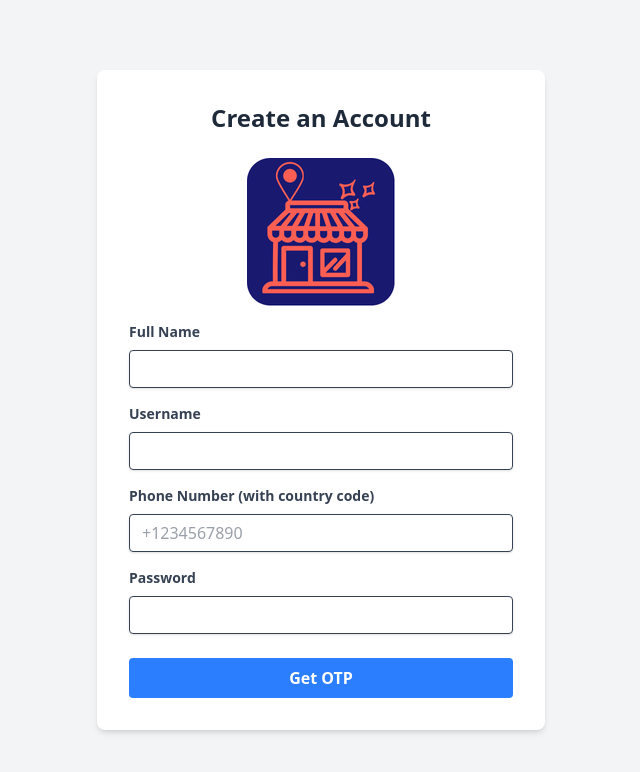
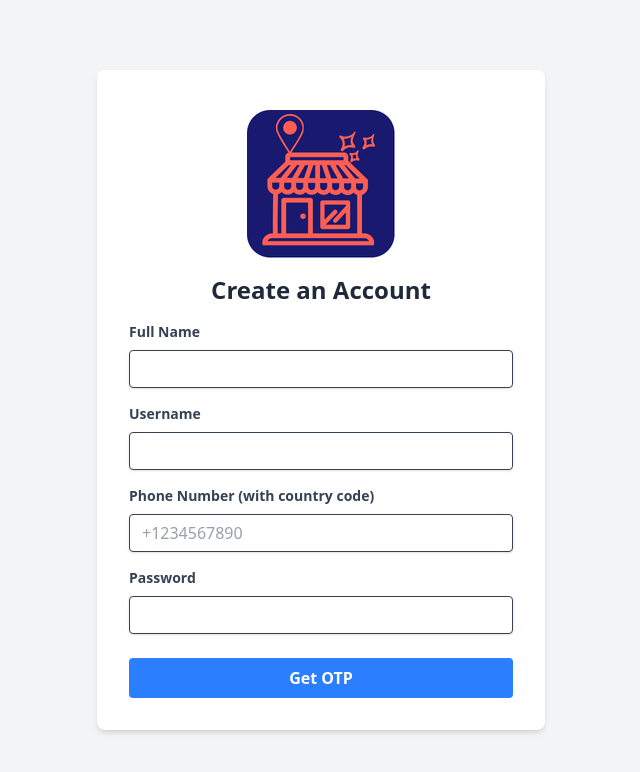
Before and after one commit to harsh190206/nearbux-web-frontend, a React (Vite) app: page / in a window 1280 px wide. Shown: the top 772 px of the page, without its empty margins (319-959 px from the left). Built offline with nearby package versions, Linux system fonts and the light colour scheme.

Commit message:
added firebase

```diff
--- a/src/pages/gpt.tsx
+++ b/src/pages/gpt.tsx
@@ -233,7 +233,6 @@ const verifyOTP = async (e) => {
   return (
     <div className="min-h-screen flex items-center justify-center bg-gray-100 py-12 px-4">
       <div className="bg-white p-8 rounded-lg shadow-md w-full max-w-md">
-        <h2 className="text-2xl font-bold text-center text-gray-800 mb-6">Create an Account</h2>
 
         {error && (
           <div className="bg-red-100 border border-red-400 text-red-700 px-4 py-3 rounded mb-4">
@@ -253,6 +252,8 @@ const verifyOTP = async (e) => {
 
 
               </div>
+              <h2 className="text-2xl font-bold text-center text-gray-800 mt-4 mb-3">Create an Account</h2>
+
             </div>
 
             <div className="mb-4">
```
